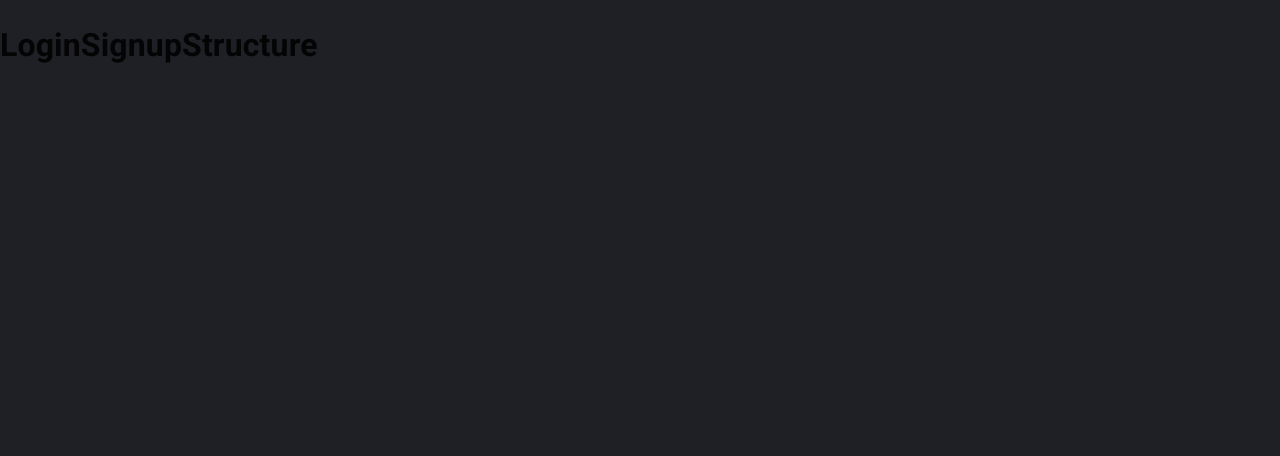
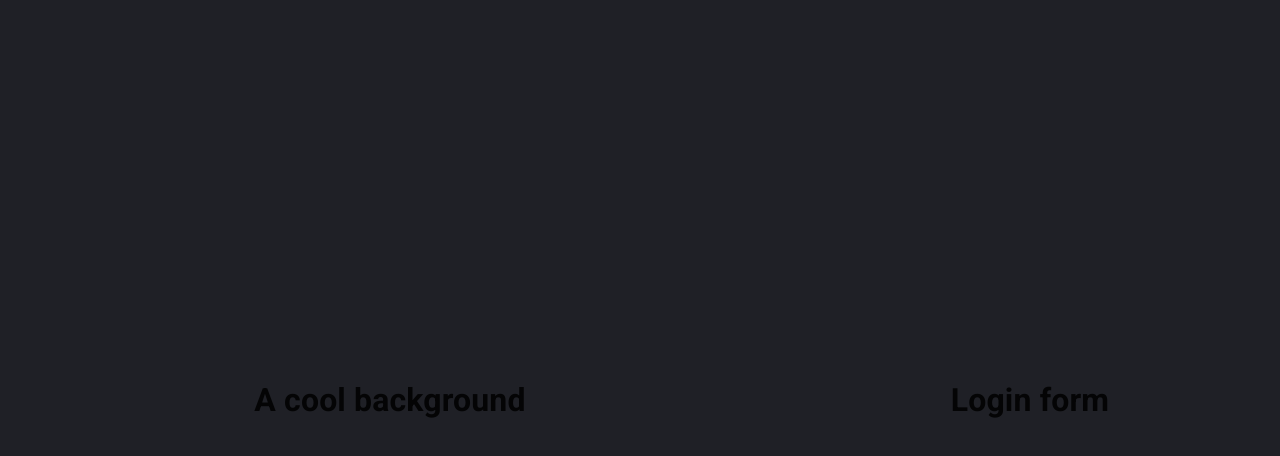
Before and after one commit to Jiske-N/market-tracker, a React (Vite) app in the folder client/: page /log-in in a window 1280 px wide. Shown: the top 456 px of the page. Built offline with nearby package versions, Linux system fonts and the light colour scheme.

Commit message:
create reusable container components. add container components to make layout of LoginSignUpStructure

```diff
--- /dev/null
+++ b/client/src/components/ColumnFlexJustifyAlignCenter.tsx
@@ -0,0 +1,11 @@
+import { Box } from "@mui/material";
+import { styled } from "@mui/system";
+
+const ColumnFlexJustifyAlignCenter = styled(Box)({
+    display: "flex",
+    flexDirection: 'column',
+    justifyContent: "center",
+    alignItems: "center",
+});
+
+export default ColumnFlexJustifyAlignCenter;
--- /dev/null
+++ b/client/src/components/LoginForm.tsx
@@ -0,0 +1,11 @@
+import ColumnFlexJustifyAlignCenter from "./ColumnFlexJustifyAlignCenter";
+
+const LoginForm = () => {
+    return (
+        <ColumnFlexJustifyAlignCenter>
+        <h1>Login form</h1>
+        </ColumnFlexJustifyAlignCenter>
+    )
+};
+
+export default LoginForm;
--- a/client/src/components/LoginSignupStructure.tsx
+++ b/client/src/components/LoginSignupStructure.tsx
@@ -1,7 +1,18 @@
+import ColumnFlexJustifyAlignCenter from "./ColumnFlexJustifyAlignCenter";
+import LoginForm from "./LoginForm";
+import RowFlexBetweenCenter from "./RowFlexBetweenCenter";
+
 const LoginSignupStructure = () => {
     return (
-        <h1>LoginSignupStructure</h1>
-    )
+        <RowFlexBetweenCenter>
+            <ColumnFlexJustifyAlignCenter flexGrow="2.2">
+                <h1>A cool background</h1>
+            </ColumnFlexJustifyAlignCenter>
+            <ColumnFlexJustifyAlignCenter flexGrow="1" minWidth="500px" minHeight='100vh'>
+                <LoginForm/>
+            </ColumnFlexJustifyAlignCenter>
+        </RowFlexBetweenCenter>
+    );
 };
 
 export default LoginSignupStructure;
--- /dev/null
+++ b/client/src/components/RowFlexBetweenCenter.tsx
@@ -0,0 +1,10 @@
+import { Box } from "@mui/material";
+import { styled } from "@mui/system";
+
+const RowFlexBetweenCenter = styled(Box)({
+    display: "flex",
+    justifyContent: "space-between",
+    alignItems: "center",
+});
+
+export default RowFlexBetweenCenter;
```
